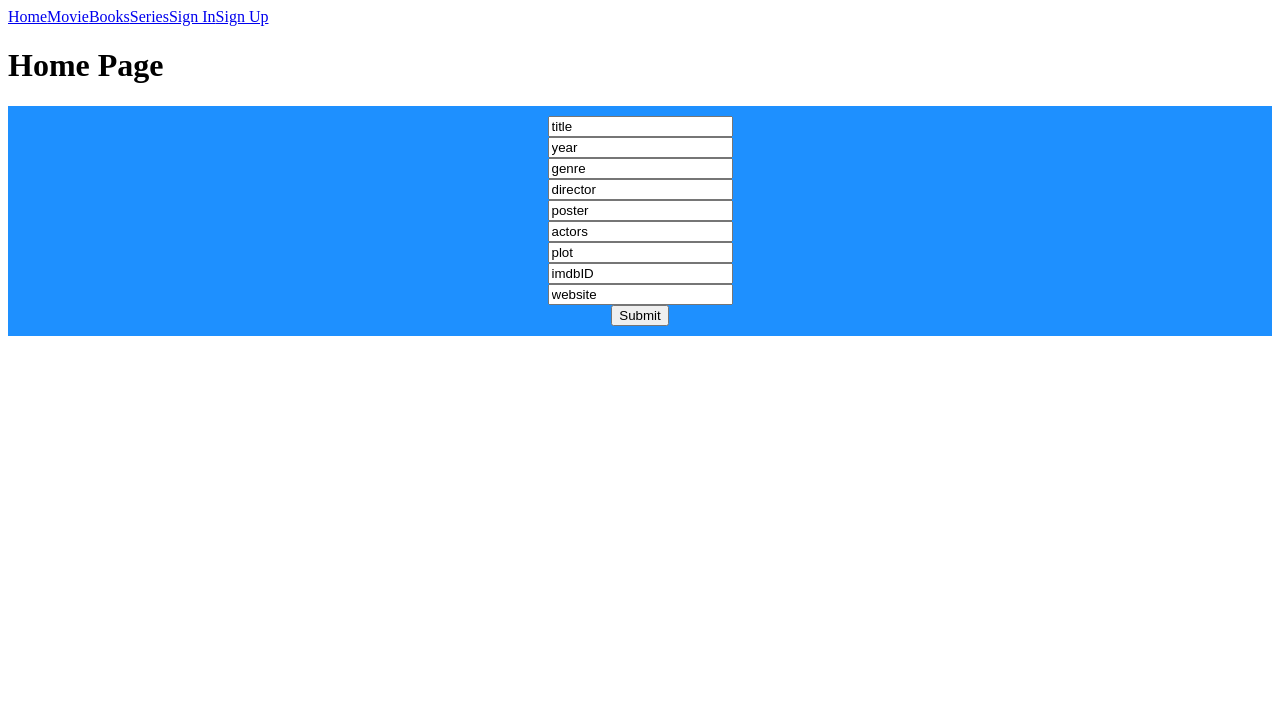
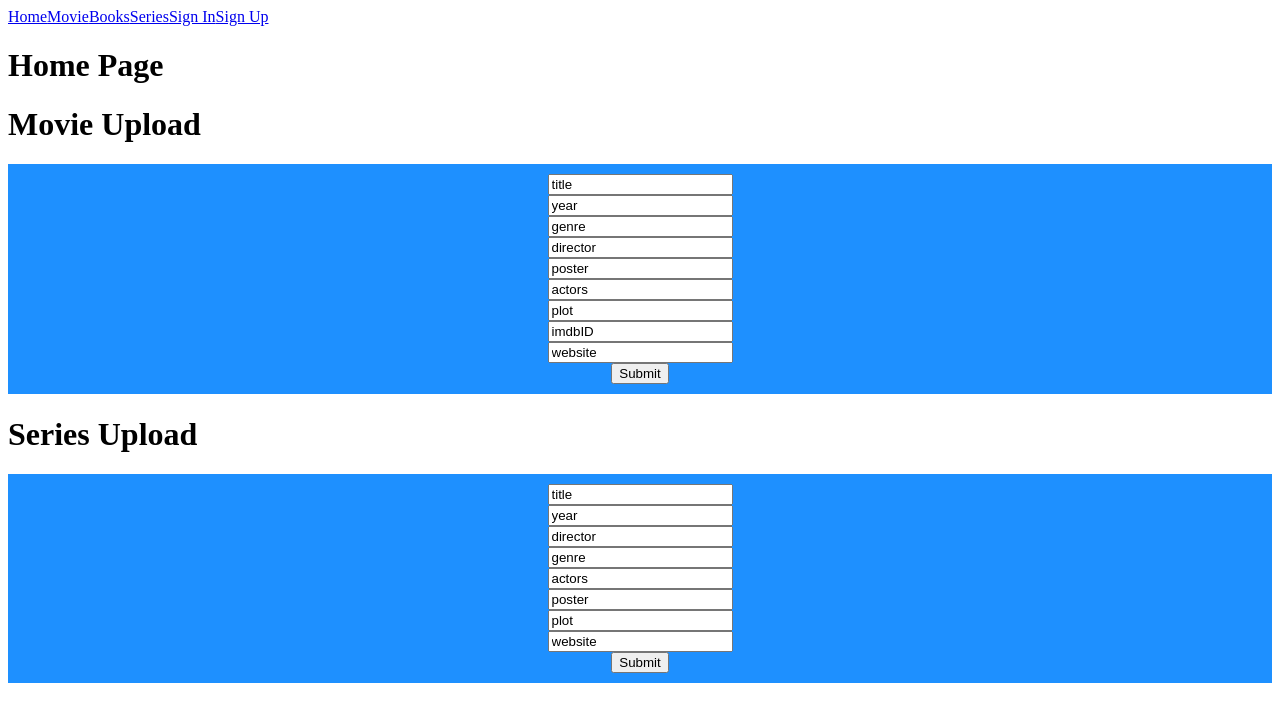
Before and after one commit to miskhill/annualmedia, a React (Create React App) app: page / in a window 1280 px wide. Shown: the top 722 px of the page. Built offline with nearby package versions, Linux system fonts and the light colour scheme; no server answers.

Commit message:
Added series card

```diff
--- a/config/router.js
+++ b/config/router.js
@@ -16,6 +16,6 @@ router.post('/books', secureRoute, createBook);
 
 router.get('/series', getAllSeries);
 router.get('/series/:id', getSeriesById);
-router.post('/series', secureRoute, createSeries);
+router.post('/series', createSeries);
 
 export default router;
--- a/src/components/importCard.js
+++ b/src/components/importCard.js
@@ -1,6 +1,7 @@
 import React from "react";
 import { useForm } from "react-hook-form";
 import axios from "axios";
+import SeriesUploadCard from './seriesUploadCard';
 
 const ImportCard = () => {
   const mystyle = {
@@ -19,7 +20,8 @@ const ImportCard = () => {
     handleSubmit,
     formState: { errors },
   } = useForm();
-  const onSubmit = (movie) => {
+
+  const onSubmitMovie = (movie) => {
     axios
       .post("/api/movies", movie)
       .then((res) => {
@@ -30,40 +32,72 @@ const ImportCard = () => {
       });
   };
 
+  const onSubmitSeries = (series) => {
+    axios
+      .post("/api/series", series)
+      .then((res) => {
+        console.log(res.data);
+      })
+      .catch((err) => {
+        console.log(err);
+      });
+  };
+
   return (
-    <form onSubmit={handleSubmit(onSubmit)} style={mystyle}>
+    <>
+    <h1>Movie Upload</h1>
+    <form onSubmit={handleSubmit(onSubmitMovie)} style={mystyle}>
       {/* register your input into the hook by invoking the "register" function */}
       {/* include validation with required or other standard HTML validation rules */}
       <input defaultValue='title' {...register("title", { required: true })} />
       {/* errors will return when field validation fails  */}
       {errors.title && <span>The title is required</span>}
 
-      <input defaultValue='year'{...register("year", { required: true })} />
+      <input defaultValue='year' {...register("year", { required: true })} />
       {errors.year && <span>The year is required</span>}
 
-      <input defaultValue='genre'{...register("genre", { required: true })} />
+      <input defaultValue='genre' {...register("genre", { required: true })} />
       {errors.genre && <span>The genre is required</span>}
 
-      <input defaultValue='director'{...register("director", { required: true })} />
+      <input
+        defaultValue='director'
+        {...register("director", { required: true })}
+      />
       {errors.director && <span>The director is required</span>}
 
-      <input defaultValue='poster'{...register("poster", { required: true })} />
+      <input
+        defaultValue='poster'
+        {...register("poster", { required: true })}
+      />
       {errors.poster && <span>The poster is required</span>}
 
-      <input defaultValue="actors"{...register("actors", { required: true })} />
+      <input
+        defaultValue='actors'
+        {...register("actors", { required: true })}
+      />
       {errors.actors && <span>The actors are required</span>}
 
-      <input defaultValue="plot"{...register("plot", { required: true })} />
+      <input defaultValue='plot' {...register("plot", { required: true })} />
       {errors.plot && <span>The plot is required</span>}
 
-      <input defaultValue="imdbID" {...register("imdbID", { required: true })} />
+      <input
+        defaultValue='imdbID'
+        {...register("imdbID", { required: true })}
+      />
       {errors.imdbID && <span>The imdbID is required</span>}
 
-      <input defaultValue="website"{...register("website", { required: true })} />
+      <input
+        defaultValue='website'
+        {...register("website", { required: true })}
+      />
       {errors.website && <span>The website is required</span>}
 
       <input type='submit' />
-    </form>
+
+      </form>
+
+      <SeriesUploadCard />
+      </>
   );
 };
 
--- /dev/null
+++ b/src/components/seriesUploadCard.js
@@ -0,0 +1,86 @@
+import React from "react";
+import axios from "axios";
+import { useForm } from "react-hook-form";
+
+const SeriesUploadCard = () => {
+  const mystyle = {
+    color: "white",
+    backgroundColor: "DodgerBlue",
+    padding: "10px",
+    fontFamily: "Arial",
+    display: "flex",
+    justifyContent: "center",
+    alignItems: "center",
+    flexDirection: "column",
+  };
+
+  const {
+    register,
+    handleSubmit,
+    formState: { errors },
+  } = useForm();
+
+  const onSubmit = (series) => {
+    axios
+      .post("/api/series", series)
+      .then((res) => {
+        console.log(res.data);
+      })
+      .catch((err) => {
+        console.log(err);
+      });
+  };
+
+  return (
+    <>
+      <h1>Series Upload</h1>
+      <form onSubmit={handleSubmit(onSubmit)} style={mystyle}>
+        <input
+          defaultValue='title'
+          {...register("title", { required: true })}
+        />
+        {errors.title && <span>The title is required</span>}
+
+        <input defaultValue='year' {...register("year", { required: true })} />
+        {errors.year && <span>The year is required</span>}
+
+        <input
+          defaultValue='director'
+          {...register("director", { required: true })}
+        />
+        {errors.director && <span>The director is required</span>}
+
+        <input
+          defaultValue='genre'
+          {...register("genre", { required: true })}
+        />
+        {errors.genre && <span>The genre is required</span>}
+
+        <input
+          defaultValue='actors'
+          {...register("actors", { required: true })}
+        />
+        {errors.actors && <span>The actors are required</span>}
+
+        <input
+          defaultValue='poster'
+          {...register("poster", { required: true })}
+        />
+        {errors.poster && <span>The poster is required</span>}
+
+        <input defaultValue='plot' {...register("plot", { required: true })} />
+        {errors.plot && <span>The plot is required</span>}
+
+        <input
+          defaultValue='website'
+          {...register("website", { required: true })}
+        />
+        {errors.website && <span>The website is required</span>}
+
+        <input type='submit' />
+      </form>
+    </>
+  );
+};
+
+export default SeriesUploadCard;
```
